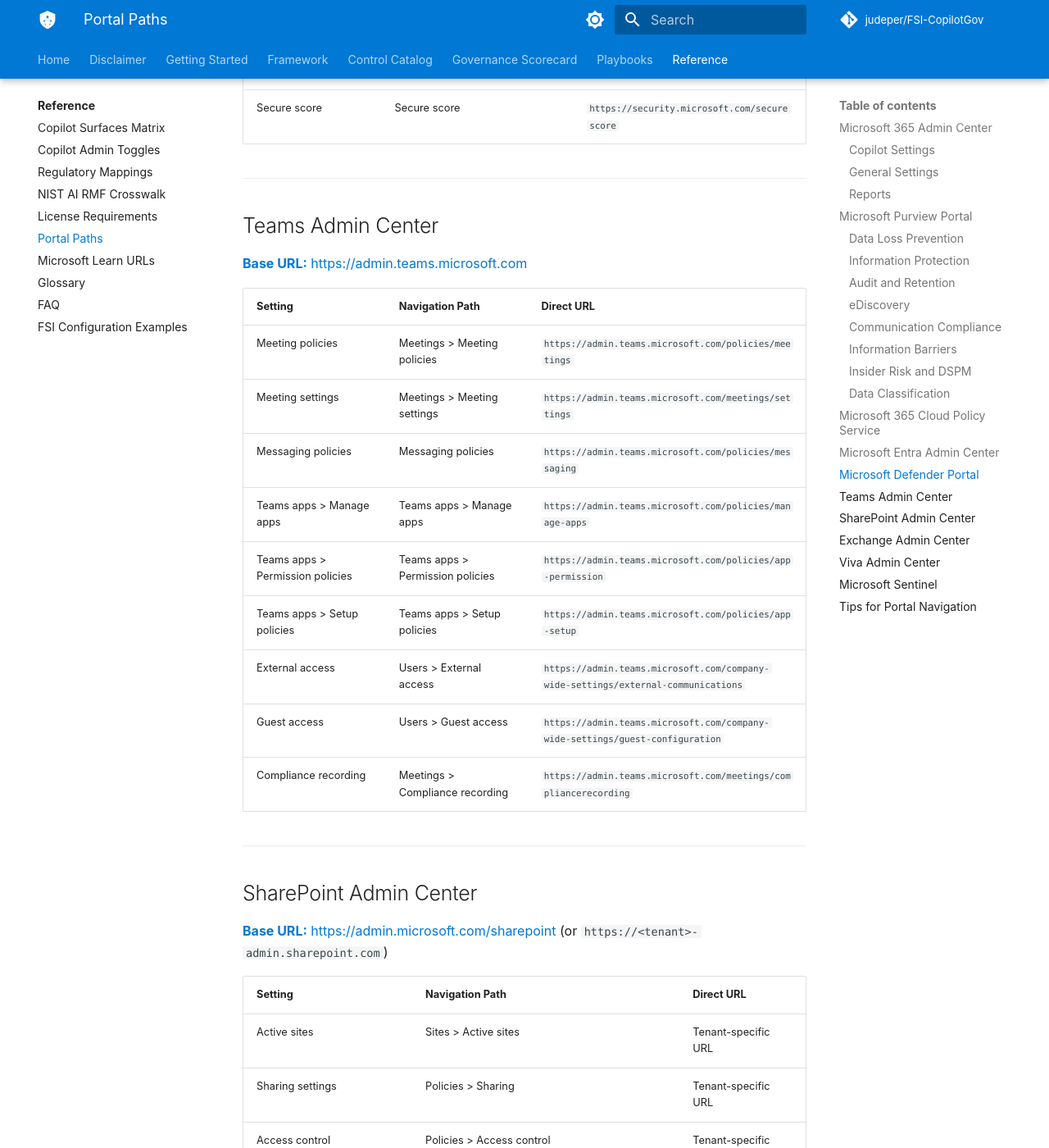
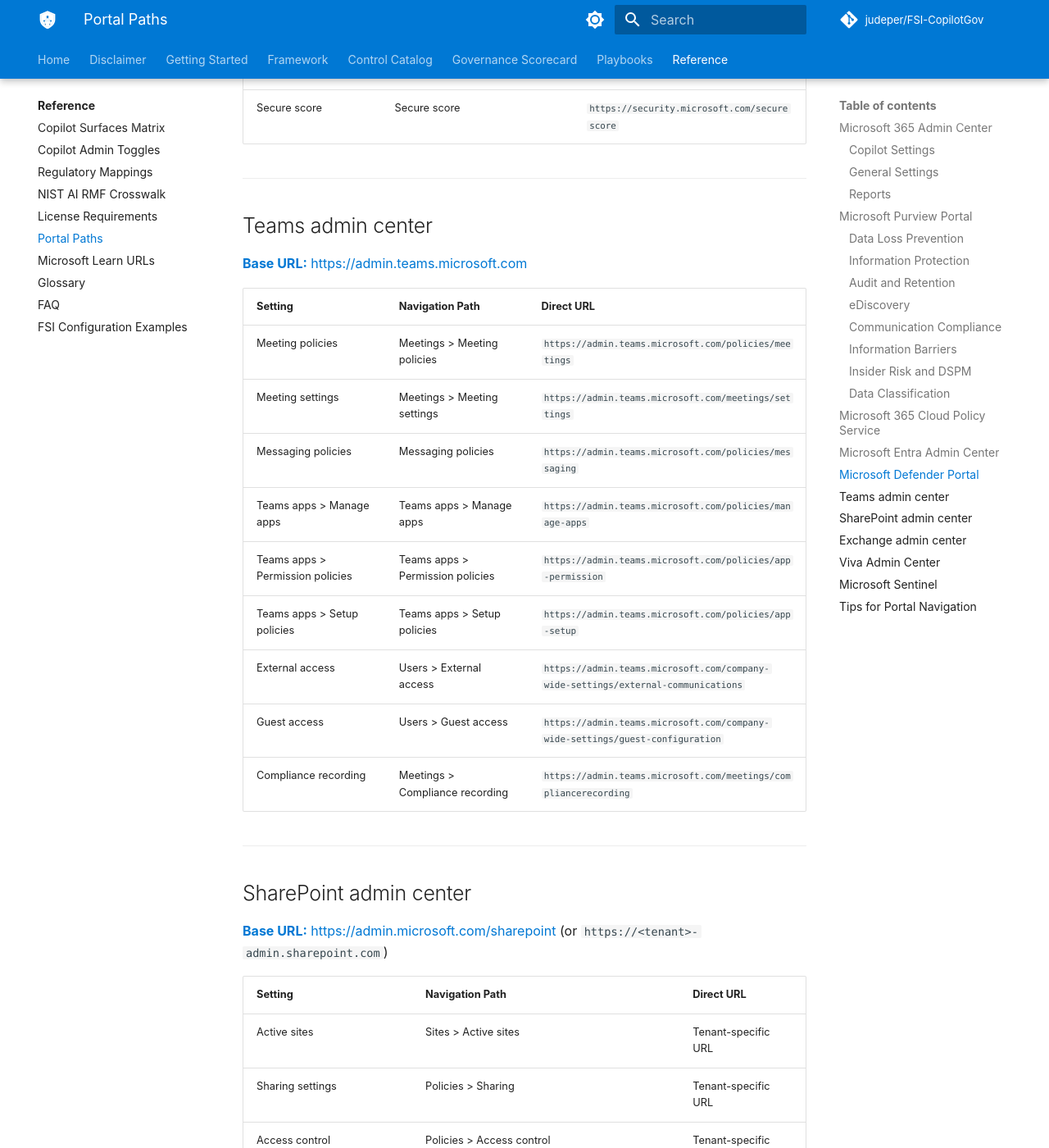
Before and after one commit to judeper/FSI-CopilotGov, an MkDocs documentation site: the page built from docs/reference/portal-paths-quick-reference.md, in a window 1280 px wide and 1400 px high, scrolled down 7336 px. Shown: the whole window at 82% size. Built offline with MkDocs 1.6.1 and Material for MkDocs 9.7.7, drawn with Linux system fonts in a browser that asks for light colours; comment, search, counter and statistics services are not loaded; some of the changed text lies outside the part shown.

```diff
--- a/docs/reference/portal-paths-quick-reference.md
+++ b/docs/reference/portal-paths-quick-reference.md
@@ -170,7 +170,7 @@ Admin portal navigation paths for the main Microsoft 365 Copilot governance cont
 
 ---
 
-## Teams Admin Center
+## Teams admin center
 
 **Base URL:** [https://admin.teams.microsoft.com](https://admin.teams.microsoft.com)
 
@@ -188,7 +188,7 @@ Admin portal navigation paths for the main Microsoft 365 Copilot governance cont
 
 ---
 
-## SharePoint Admin Center
+## SharePoint admin center
 
 **Base URL:** [https://admin.microsoft.com/sharepoint](https://admin.microsoft.com/sharepoint) (or `https://<tenant>-admin.sharepoint.com`)
 
@@ -206,7 +206,7 @@ Admin portal navigation paths for the main Microsoft 365 Copilot governance cont
 
 ---
 
-## Exchange Admin Center
+## Exchange admin center
 
 **Base URL:** [https://admin.exchange.microsoft.com](https://admin.exchange.microsoft.com)
 
```
Also changed, not shown: docs/reference/copilot-admin-toggles.md (+2 -2 lines), docs/reference/index.md (+1 -1 lines), docs/reference/license-requirements.md (+1 -1 lines), docs/reference/microsoft-learn-urls.md (+1 -1 lines), docs/reference/regulatory-mappings.md (+3 -3 lines).
